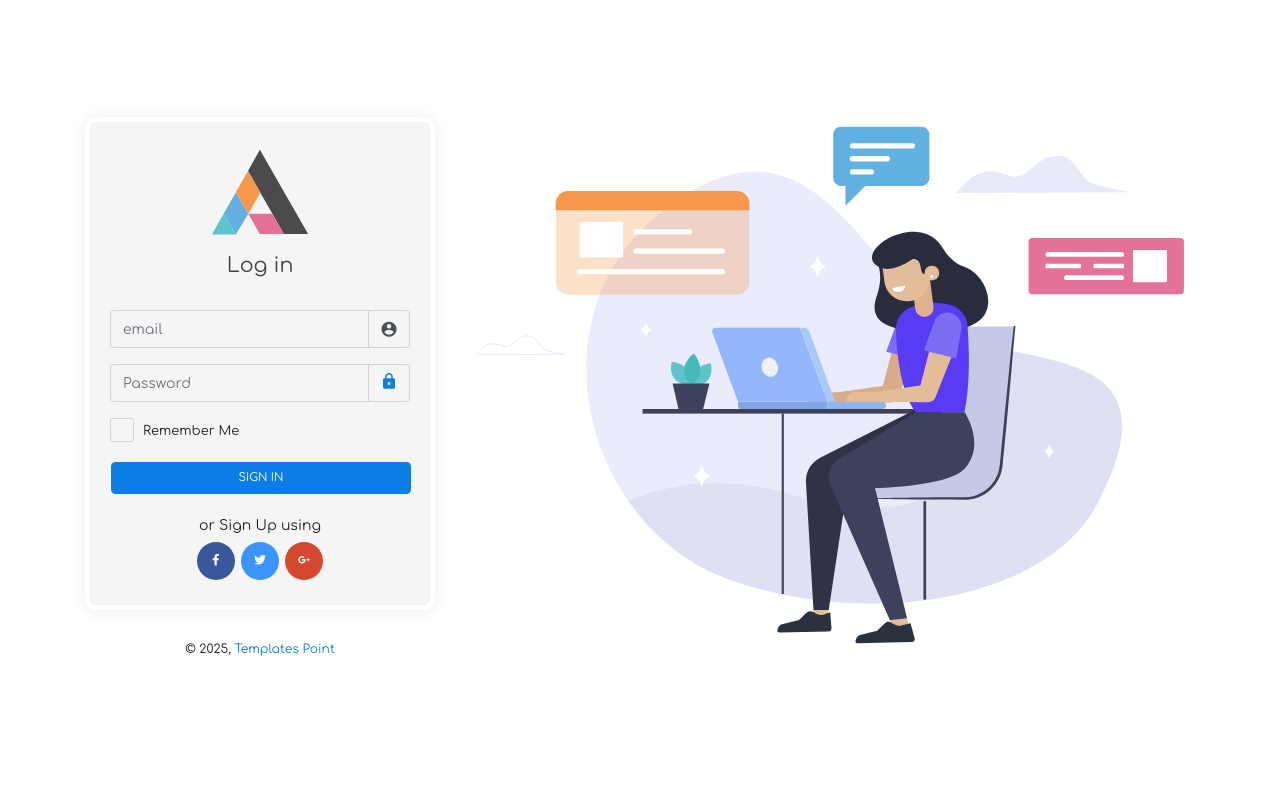
After one commit to DecimalPoint-0/tenantManagement, a Django app: page / in a window 1280 px wide. The commit adds this page. Run offline with Django 5.2, Linux system fonts and the light colour scheme; some libraries are stand-ins or nearby versions.

Commit message:
`Refactored login form and views, added custom login form and updated templates and URLs.`

```diff
--- a/core/forms.py
+++ b/core/forms.py
@@ -44,5 +44,20 @@ class UserRegisterForm(UserCreationForm):
 
 
 class LoginForm(AuthenticationForm):
-    username = forms.CharField(widget=forms.TextInput(attrs={'class': 'form-control', 'placeholder': 'Username'}))
+    email = forms.CharField(widget=forms.TextInput(attrs={'class': 'form-control', 'placeholder': 'email'}))
     password = forms.CharField(widget=forms.PasswordInput(attrs={'class': 'form-control', 'placeholder': 'Password'}))
+
+
+class CustomLoginForm(AuthenticationForm):
+    email = forms.EmailField(
+        widget=forms.TextInput(attrs={
+            'class': 'form-control',
+            'placeholder': 'Enter email'
+        })
+    )
+    password = forms.CharField(
+        widget=forms.PasswordInput(attrs={
+            'class': 'form-control',
+            'placeholder': 'Enter Password'
+        })
+    )
--- /dev/null
+++ b/core/templates/accounts/sign-in.html
@@ -0,0 +1,90 @@
+{% load static %}
+<!doctype html>
+<html class="no-js " lang="en">
+
+
+<head>
+<meta charset="utf-8">
+<meta http-equiv="X-UA-Compatible" content="IE=Edge">
+<meta content="width=device-width, initial-scale=1, maximum-scale=1, user-scalable=no" name="viewport">
+<meta name="description" content="Responsive Bootstrap 4 and web Application ui kit.">
+
+<title>Tenant Management System :: Sign In</title>
+<!-- Favicon-->
+<link rel="icon" href="favicon.ico" type="image/x-icon">
+<!-- Custom Css -->
+<link rel="stylesheet" href="{% static 'assets/plugins/bootstrap/css/bootstrap.min.css' %}">
+<link rel="stylesheet" href="{% static 'assets/css/style.min.css' %}">
+</head>
+
+<body class="theme-blush">
+
+<div class="authentication">
+    <div class="container">
+        <div class="row">
+            <div class="col-lg-4 col-sm-12">
+                <form class="card auth_form" method="post">
+                    {% csrf_token %}
+                    <div class="header">
+                        <img class="logo" src="{% static 'assets/images/logo.svg' %}" alt="">
+                        <h5>Log in</h5>
+                    </div>
+                    {% for message in messages %}
+                    <div class="text-white text-center p-2 rounded mb-2 {% if message.tags == 'error' %}bg-red{% elif message.tags == 'success' %}bg-green{% elif message.tags == 'warning' %}bg-yellow{% else %}bg-blue{% endif %}">
+                        {{ message }}
+                    </div>
+                    {% endfor %}
+                    <div class="body">
+                        <div class="input-group mb-3">
+                            {{form.email}}
+                            <div class="input-group-append">
+                                <span class="input-group-text"><i class="zmdi zmdi-account-circle"></i></span>
+                            </div>
+                        </div>
+                        {% if form.email.errors %}
+                            <div class="text-danger">{{ form.email.errors }}</div>
+                        {% endif %}
+                        <div class="input-group mb-3">
+                            {{form.password}}
+                            <div class="input-group-append">
+                                <span class="input-group-text"><a href="forgot-password.html" class="forgot" title="Forgot Password"><i class="zmdi zmdi-lock"></i></a></span>
+                            </div>
+                        </div>
+                        {% if form.password.errors %}
+                            <div class="text-danger">{{ form.password.errors }}</div>
+                        {% endif %}
+                        <div class="checkbox">
+                            <input id="remember_me" type="checkbox">
+                            <label for="remember_me">Remember Me</label>
+                        </div>
+                        <button type="submit" class="btn btn-primary btn-block waves-effect waves-light">SIGN IN</button>
+                        <div class="signin_with mt-3">
+                            <p class="mb-0">or Sign Up using</p>
+                            <button class="btn btn-primary btn-icon btn-icon-mini btn-round facebook"><i class="zmdi zmdi-facebook"></i></button>
+                            <button class="btn btn-primary btn-icon btn-icon-mini btn-round twitter"><i class="zmdi zmdi-twitter"></i></button>
+                            <button class="btn btn-primary btn-icon btn-icon-mini btn-round google"><i class="zmdi zmdi-google-plus"></i></button>
+                        </div>
+                    </div>
+                </form>
+                <div class="copyright text-center">
+                    &copy;
+                    <script>document.write(new Date().getFullYear())</script>,
+                    <span><a href="templatespoint.net">Templates Point</a></span>
+                </div>
+            </div>
+            <div class="col-lg-8 col-sm-12">
+                <div class="card">
+                    <img src="{% static 'assets/images/signin.svg' %}" alt="Sign In"/>
+                </div>
+            </div>
+        </div>
+    </div>
+</div>
+
+<!-- Jquery Core Js -->
+<script src="assets/bundles/libscripts.bundle.js"></script>
+<script src="assets/bundles/vendorscripts.bundle.js"></script> <!-- Lib Scripts Plugin Js -->
+</body>
+
+
+</html>
--- a/core/templates/accounts/sign-up.html
+++ b/core/templates/accounts/sign-up.html
@@ -25,6 +25,7 @@
             <div class="col-lg-4 col-sm-12">
                 <form method="post" class="card auth_form">
                     {% csrf_token %}
+                    {{ form.non_field_errors }}
                     <div class="header">
                         <img class="logo" src="{% static 'assets/images/logo.svg' %}" alt="">
                         <h5>Sign Up</h5>
@@ -34,6 +35,9 @@
                       {% for field in form %}
                         <div class="input-group mb-3">
                             {{ field }}
+                            <div class="mt-2 alert-danger">
+                              {{ field.errors }}
+                            </div>
                         </div>
                       {% endfor %}
                         <div class="checkbox">
--- a/core/urls.py
+++ b/core/urls.py
@@ -6,11 +6,8 @@ from django.conf.urls.static import static
 
 
 urlpatterns = [
-    path('', views.login, name='index'),
-    path('', views.login, name='profile'),
+    path('', views.login_view, name='login'),
     path('register', views.register_view, name='register'),
-    path('', views.login, name='login'),
-    path('', views.login, name='password_reset'),
 ]
 
 if settings.DEBUG:
--- a/core/views.py
+++ b/core/views.py
@@ -1,25 +1,44 @@
 from django.shortcuts import redirect, render
+from core import models
+from core.forms import CustomLoginForm, LoginForm, UserRegisterForm
+from django.contrib.auth import authenticate, login, logout
+from django.core.exceptions import ObjectDoesNotExist
+from django.contrib.auth.views import LoginView
+from django.contrib import messages
 
-from core.forms import UserRegisterForm
-
-
-def login(request):
+def login_view(request):
     """View for handling login"""
 
+    form = LoginForm()
     if request.method == 'POST':
         email = request.POST.get('email')
         password = request.POST.get('password')
 
-    return render(request, 'accounts/sign-in.html')
+        try:
+            user = authenticate(request, username=email, password=password)
+            if user is not None:
+                print("valid")
+                messages.success(request, "Login Successful")
+                login(request, user)
+            else:
+                print("not valid")
+                messages.error(request, "Invalid Login Details")
+        except ObjectDoesNotExist:
+            return render(request, 'login.html', {'error': 'Invalid email or password'})
+    return render(request, 'accounts/sign-in.html', {'form': form})
+
 
 def register_view(request):
     """View for registration"""
+
     if request.method == 'POST':
-        form = UserRegisterForm(request.POST, request.FILES)
+        form = UserRegisterForm(request.POST)
         if form.is_valid():
             user = form.save()
             # login(request, user)
             return redirect('login')
+        else:
+            print(form)
     else:
         form = UserRegisterForm()
 
```
Also changed, not shown: db.sqlite3.
